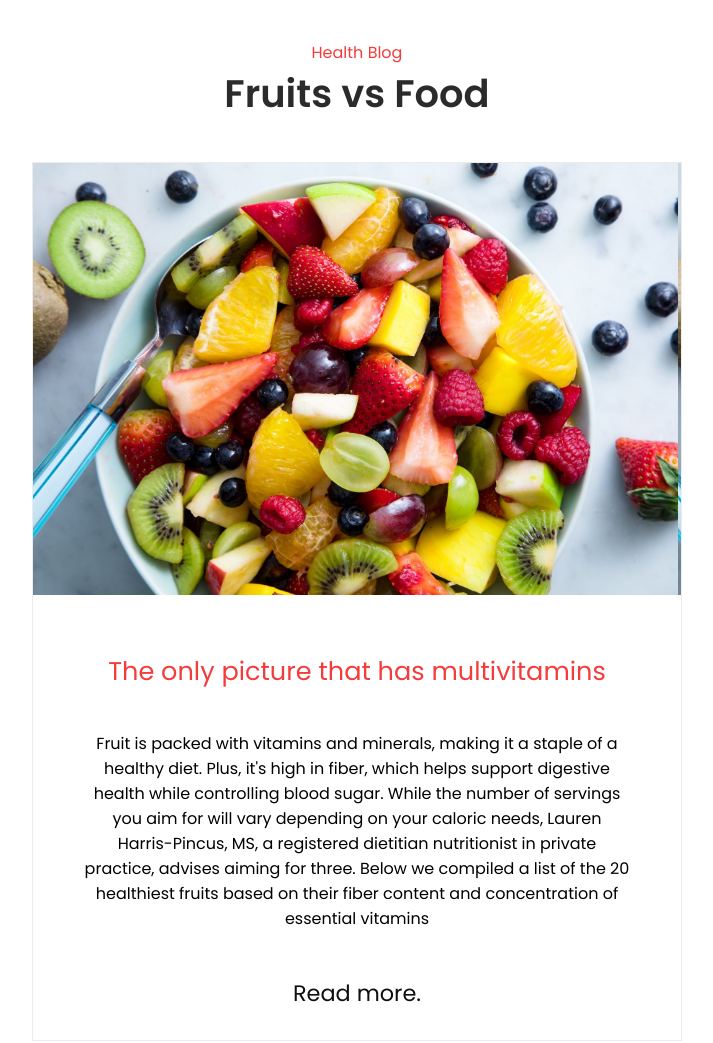
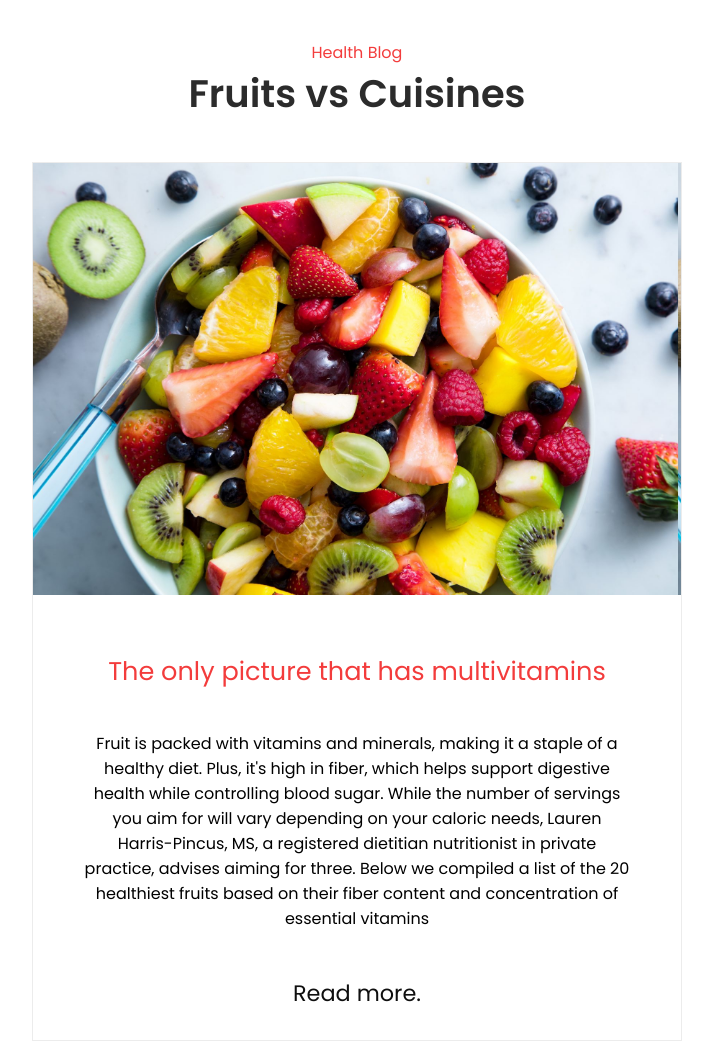
Before and after one commit to Reginson-Martin/Blog-project, a plain HTML site: page index.html in a window 1280 px wide. Shown: the top 1043 px of the page, without its empty margins (283-996 px from the left). Drawn offline with Linux system fonts and the light colour scheme.

Commit message:
index.html

```diff
--- a/index.html
+++ b/index.html
@@ -21,7 +21,7 @@
         <!--heading-->
         <div class="blog-heading">
             <span>Health Blog</span>
-            <h3>Fruits vs Food</h3>
+            <h3>Fruits vs Cuisines</h3>
         </div>
 
         <!--blog container-->
```
